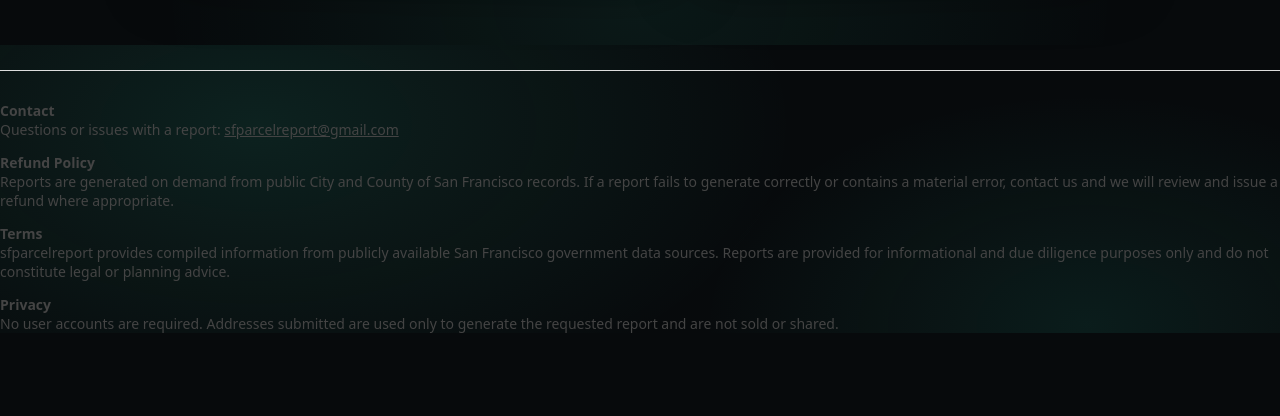
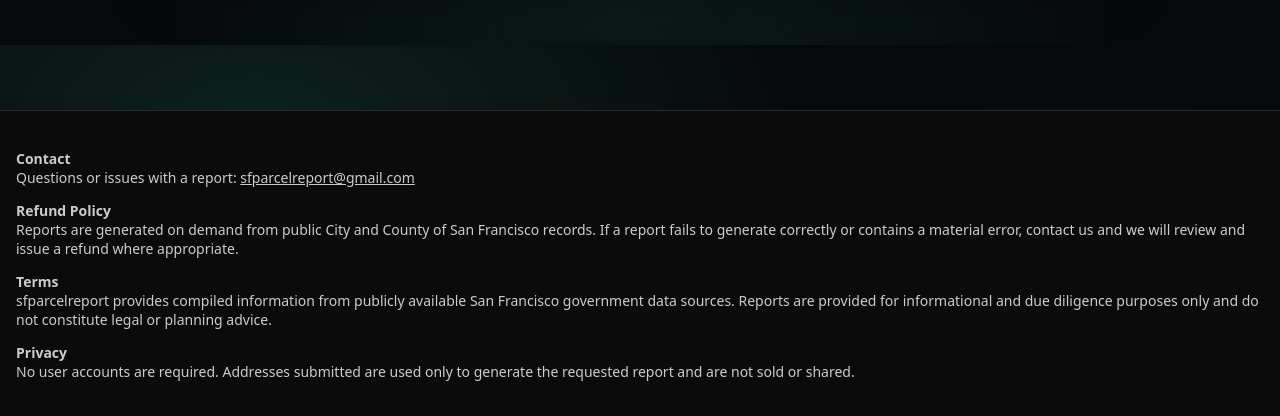
Before and after one commit to eshemp1000-cloud/sfparcelreport, a plain HTML site: page web.html in a window 1280 px wide. Shown: the part 755-1171 px from the top of the page. Before the commit the page ends 1088 px from the top, so only its background shows below. Drawn offline with Linux system fonts and the light colour scheme.

Commit message:
Update web.html

```diff
--- a/web.html
+++ b/web.html
@@ -349,7 +349,15 @@
       }
     });
   </script>
-  <footer style="margin-top:40px; padding-top:16px; border-top:1px solid #ddd; font-size:14px; color:#444;">
+ <footer style="
+  margin-top:80px;
+  padding:24px 16px;
+  border-top:1px solid #2a2a2a;
+  font-size:14px;
+  color:#ccc;
+  background-color:#0b0b0b;
+">
+
   <p>
     <strong>Contact</strong><br>
     Questions or issues with a report:
```
